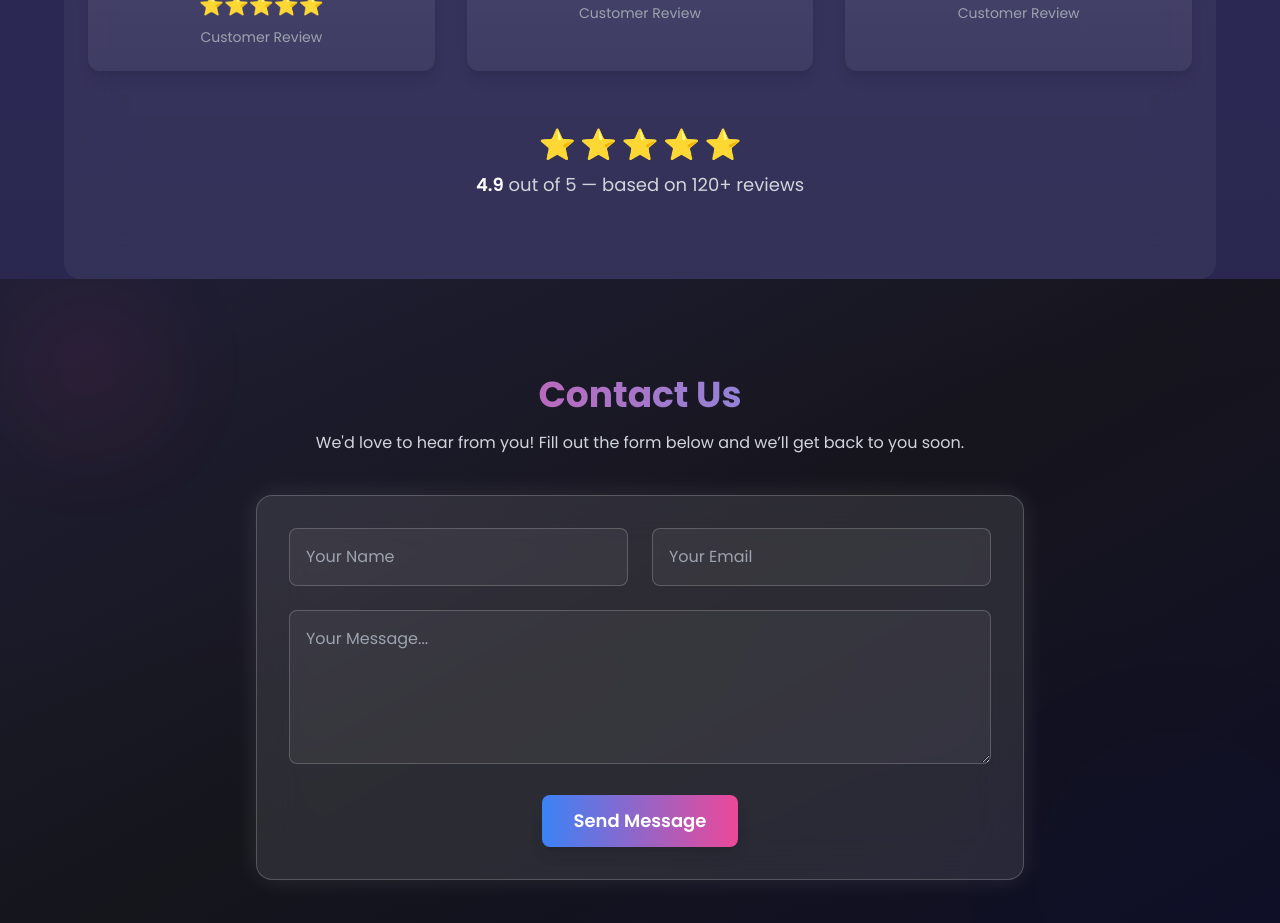
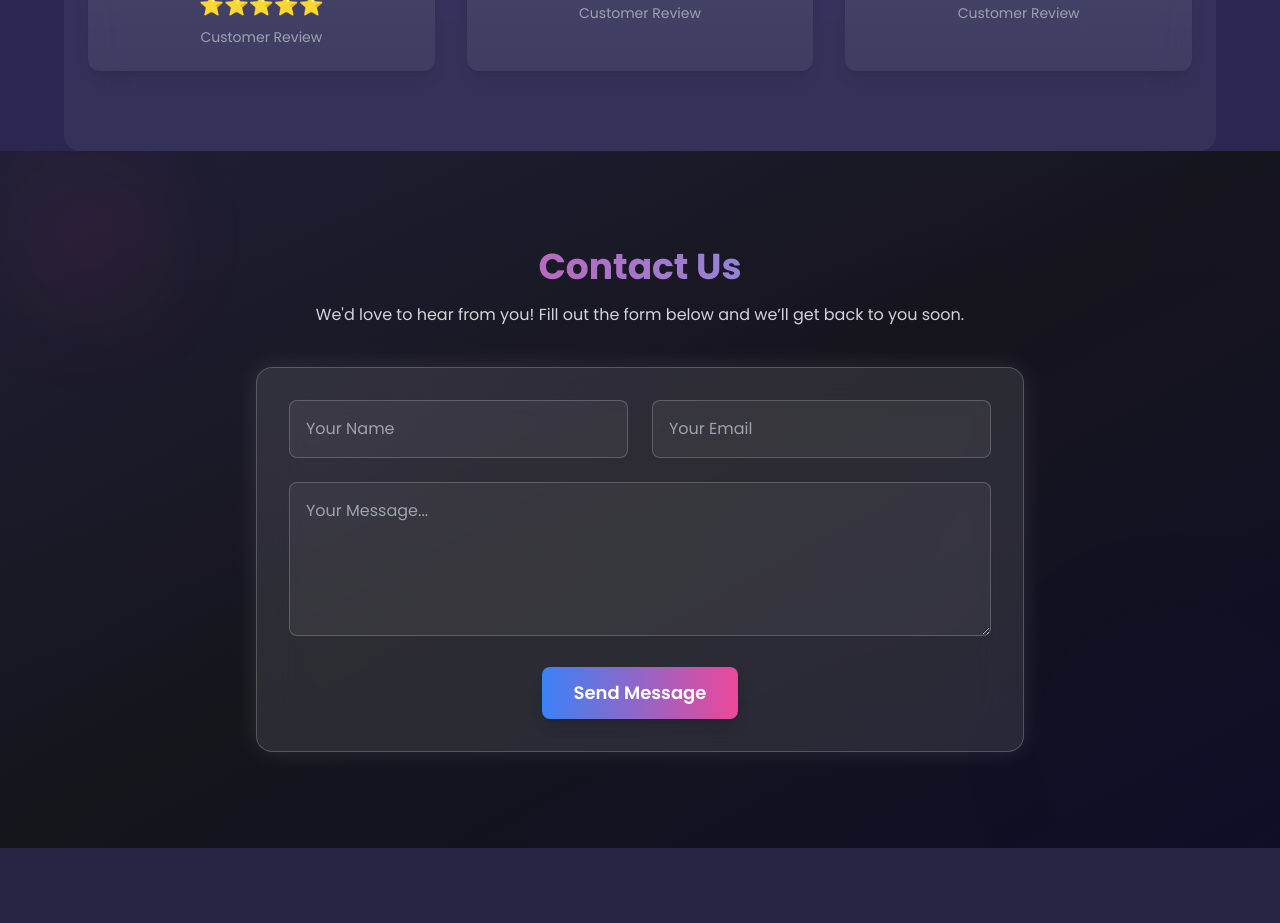
Before and after one commit to tech242242/glassmorphism-website, a React (Vite) app: page / in a window 1280 px wide. Shown: the part 3180-4103 px from the top of the page. Built offline with nearby package versions, Linux system fonts and the light colour scheme.

Commit message:
Update CustomerReviews.jsx

```diff
--- a/src/components/CustomerReviews.jsx
+++ b/src/components/CustomerReviews.jsx
@@ -46,15 +46,15 @@ export default function CustomerReviews() {
             transition={{ duration: 0.8, delay: index * 0.2 }}
             viewport={{ once: true }}
           >
-            {/* Animated Glow Border */}
+            {/* ✨ Animated Glow Border */}
             <div className="absolute inset-0 opacity-0 group-hover:opacity-100 transition duration-500 bg-gradient-to-r from-pink-500/30 via-cyan-400/30 to-purple-500/30 blur-lg rounded-xl"></div>
 
-            {/* Review Content */}
+            {/* 💭 Review Content */}
             <div className="relative z-10">
               <p className="text-gray-200 italic mb-4">“{review.text}”</p>
               <h4 className="font-semibold text-pink-400">{review.name}</h4>
 
-              {/* ⭐ Rating */}
+              {/* ⭐ Rating Stars */}
               <div className="mt-3 flex justify-center text-yellow-400 text-xl">
                 {[...Array(review.rating)].map((_, i) => (
                   <motion.span
@@ -68,7 +68,7 @@ export default function CustomerReviews() {
                 ))}
               </div>
 
-              {/* 🏷️ Small Tag */}
+              {/* 🏷️ Tag */}
               <motion.p
                 className="mt-2 text-sm text-gray-400"
                 initial={{ opacity: 0 }}
@@ -81,26 +81,6 @@ export default function CustomerReviews() {
           </motion.div>
         ))}
       </div>
-
-      {/* ⭐ Overall Rating Summary */}
-      <motion.div
-        className="mt-14 flex flex-col items-center"
-        initial={{ opacity: 0, y: 40 }}
-        whileInView={{ opacity: 1, y: 0 }}
-        transition={{ duration: 1 }}
-        viewport={{ once: true }}
-      >
-        <div className="flex space-x-1 text-yellow-400 text-3xl mb-2">
-          <span>⭐</span>
-          <span>⭐</span>
-          <span>⭐</span>
-          <span>⭐</span>
-          <span>⭐</span>
-        </div>
-        <p className="text-gray-300 text-lg">
-          <span className="font-semibold text-white">4.9</span> out of 5 — based on 120+ reviews
-        </p>
-      </motion.div>
     </section>
   );
 }
```
